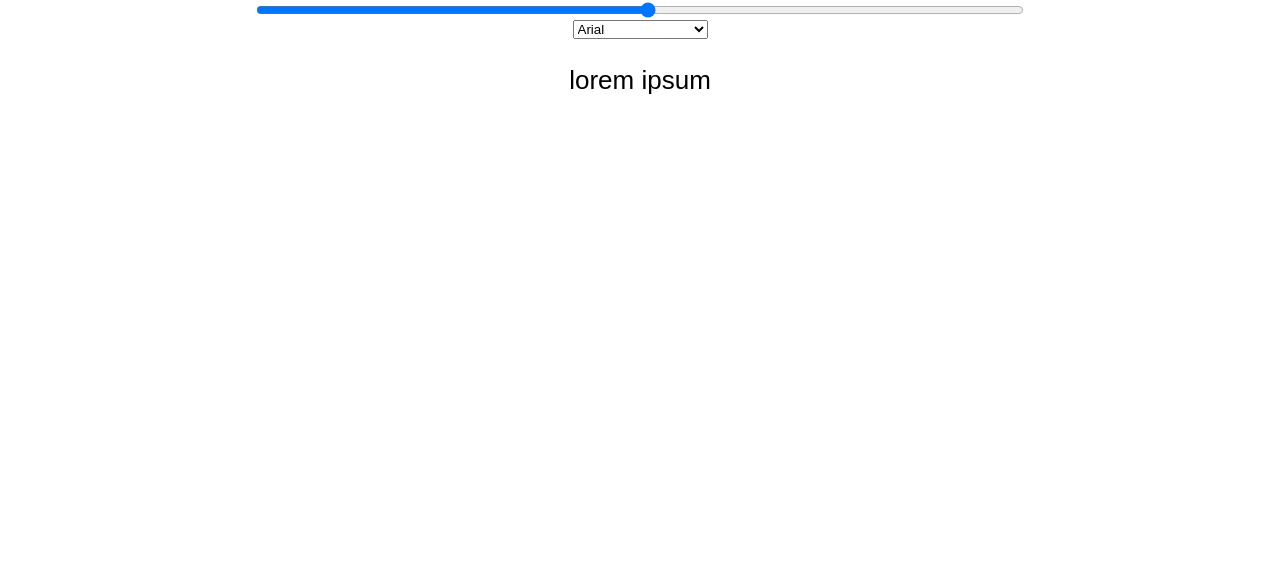
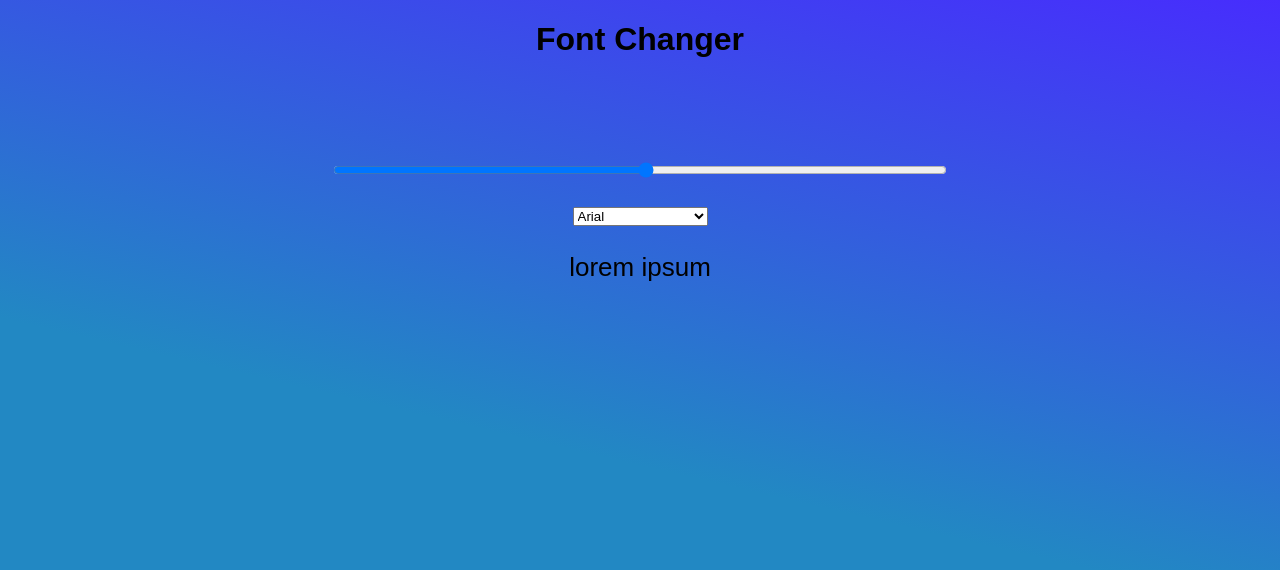
Before and after one commit to bmalvo/JS10, a website: page project1/index.html in a window 1280 px wide. Drawn offline with Linux system fonts and the light colour scheme; a web font is replaced by a local one.

Commit message:
styling project1

```diff
--- a/landing_page/style.css
+++ b/landing_page/style.css
@@ -6,8 +6,8 @@ a {
     text-decoration: none!important;
 }
 
-a:hover {
-    transform: scale(1.1);
+span:hover {
+    color: blue;
 }
 
 .container-fluid {
--- a/project1/index.html
+++ b/project1/index.html
@@ -1,20 +1,32 @@
 <!DOCTYPE html>
-<html lang="pl">
+<html lang="en">
 <head>
     <meta charset="UTF-8">
     <meta name="viewport" content="width=device-width, initial-scale=1.0">
-    <title>Projekt1- zmiana fonta</title>
+    <title>Font Changer</title>
     <link rel="stylesheet" href="./style.css">
     <script src="./script.js"></script>
+   <link rel="preconnect" href="https://fonts.googleapis.com">
+<link rel="preconnect" href="https://fonts.gstatic.com" crossorigin>
+<link href="https://fonts.googleapis.com/css2?family=Agbalumo&family=Dancing+Script&family=Josefin+Sans&family=Oswald&family=Playfair+Display&family=Roboto&display=swap" rel="stylesheet">
 </head>
 <body>
+    <h1>Font Changer</h1>
+
+    <div>
         <input type="range" class="rangeInput" min="1" max="50" value="26">
         <select class="fontSelector">
             <option value="Arial">Arial</option>
             <option value="Times New Roman">Times New Roman</option>
             <option value="Roboto">Roboto</option>
+            <option value="Agbalumo">Agbalumo</option>
+            <option value="Playfair Display">PlayfairDisplay</option>
+            <option value="Oswald">Oswald</option>
+            <option value="Josefin Sans">Josefin Sans</option>
+            <option value="Dancing Script">Dancing Script</option>
         </select>
         <p class="sampleText">lorem ipsum</p>
+    </div>
 
 </body>
 </html>
--- a/project1/style.css
+++ b/project1/style.css
@@ -10,6 +10,23 @@ body {
     height: 100vh;
     align-items: center;
     font-family: Arial, sans-serif;
+    background: rgb(34, 136, 195);
+    background: linear-gradient(13deg, rgba(34, 136, 195, 1) 44%, rgba(71, 45, 253, 1) 100%);
+}
+
+div {
+    position: absolute;
+    top: 20%;
+    display: flex;
+    flex-direction: column;
+    align-items: center;
+    text-align: center;
+    width: 80vw;
+
+}
+
+select {
+    margin-top: 2em;
 }
 
 .rangeInput {
```
Also changed, not shown: landing_page/index.html (+5 -3 lines). Lines whose indentation alone changed are shown as unchanged.
